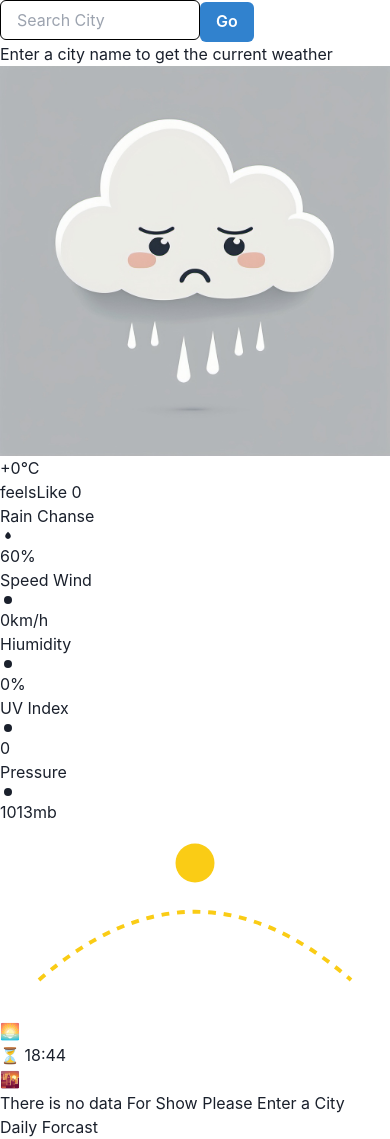
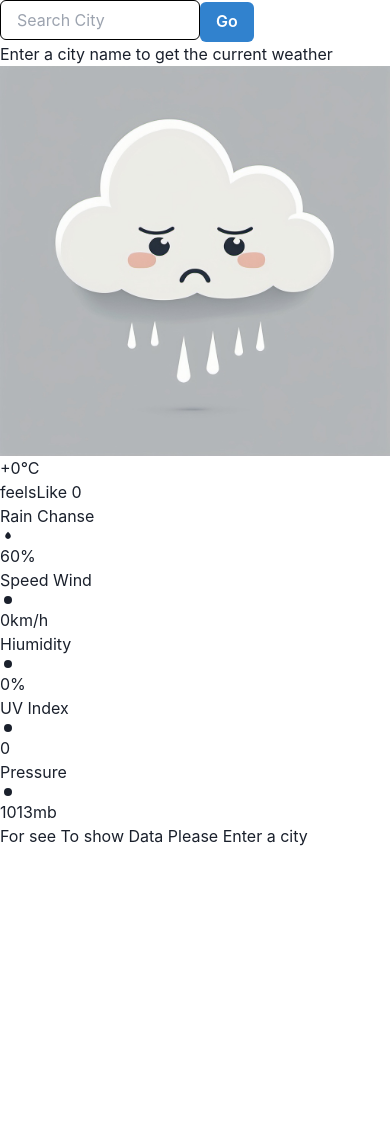
Before and after one commit to mrejo11/weather-webApp, a Next.js app: page / in a window 390 px wide. After the commit the page ends 848 px from the top, so only its background shows below. Built offline with nearby package versions, Linux system fonts and the light colour scheme.

Commit message:
finacommit

```diff
--- a/src/actions/index.ts
+++ b/src/actions/index.ts
@@ -17,7 +17,7 @@ export async function getWeather(formState: WeatherResponse, formData: FormData)
     if (!res.ok) throw new Error("cant find city");
 
     const data = await res.json();
-    console.log(data)
+    // console.log(data)
     return { data }
   } catch (error) {
     return { error: (error as Error).message };
--- a/src/app/components/left-side-app.tsx
+++ b/src/app/components/MainDisplay.tsx
@@ -8,16 +8,16 @@ import { useActionState } from "react";
 import ShowDeatilData from "./ShowDeatilData";
 import RightSideApp from "./RightSideApp";
 
-export default function LeftSide() {
+export default function MainDisplay() {
   const initialState: WeatherResponse = {
     data: undefined,
     error: "some error",
   };
   const [formState, action] = useActionState(actions.getWeather, initialState);
-  console.log("FormState:", formState);
-
+  // console.log("FormState:", formState);
   // const weatherDataToday=formState?.data?.days?.[0]
   const weatherData = formState?.data;
+
 
 
   return (
--- a/src/app/components/RightSideApp.tsx
+++ b/src/app/components/RightSideApp.tsx
@@ -10,6 +10,11 @@ export default function RightSideApp({ weatherData }: ShowDisplayDataRight) {
   const sunRise = weatherData?.currentConditions?.sunrise ?? "";
   const sunSet = weatherData?.currentConditions?.sunset ?? "";
   const sunsetEpoch = weatherData?.currentConditions?.sunsetEpoch ?? 0;
+  if(!weatherData){
+    return <div className="hidden lg:flex  absolute justify-center lg:w-[600px] lg:h-[300px] p-4  lg:top-[25vh] lg:left-[40vh] bg-gray-200 lg:rounded-xl lg:text-xl text-orange-500">
+      <div className="text-xl text-orange-600 translate-y-[120px]">For see To show Data Please Enter a city</div>
+    </div>
+  }
   // const tempMax = weatherData?.days?.tempmax ?? 0;
   // const labels = weatherData?.days?.datetime ?? "";
   // const tempMin = weatherData?.days?.tempmin ?? 0;
@@ -29,7 +34,7 @@ export default function RightSideApp({ weatherData }: ShowDisplayDataRight) {
       </div>
 
       <div className="absolute top-[350px]">
-        <div className="absolute top-[500px] mt-16 lg:mt-7 lg:top-16 lg:m-5 ">
+        <div className="absolute top-[550px] mt-16 lg:mt-7 lg:top-16 lg:m-5 ">
         <h1 className="text-2xl font-bold ">Daily Forcast</h1>
         </div>
         <WeatherDaysForcast weatherData={weatherData}/>
--- a/src/app/components/WeatherDaysForcast.tsx
+++ b/src/app/components/WeatherDaysForcast.tsx
@@ -84,7 +84,7 @@ export default function WeatherDaysForcast({
   });
 
   return (
-    <div className=" translate-y-[600px] grid grid-cols-1  gap-y-2
+    <div className=" translate-y-[680px] translate-x-3 grid grid-cols-1  gap-y-2
     lg:grid lg:grid-cols-5 lg:gap-x-72 lg:gap-y-10 lg:p-4 lg:justify-center lg:scale-75 lg:translate-y-20 ">
       {dataDays}
     </div>
--- a/src/app/page.tsx
+++ b/src/app/page.tsx
@@ -1,11 +1,12 @@
 "use client";
 
-import LeftSide from "./components/left-side-app";
+import MainDisplay from "./components/MainDisplay";
+
 
 export default function Home() {
   return (
     <>
-    <LeftSide />
+    <MainDisplay />
     </>
   )
 
```
